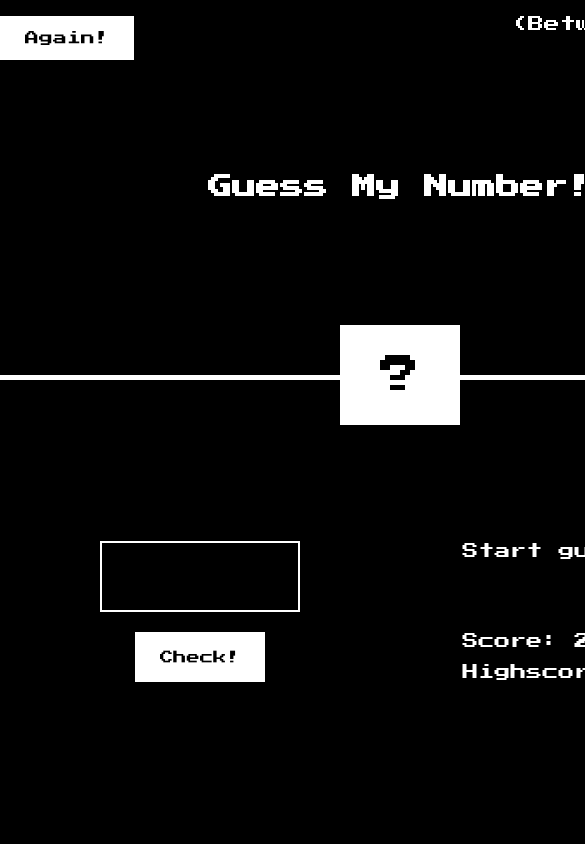
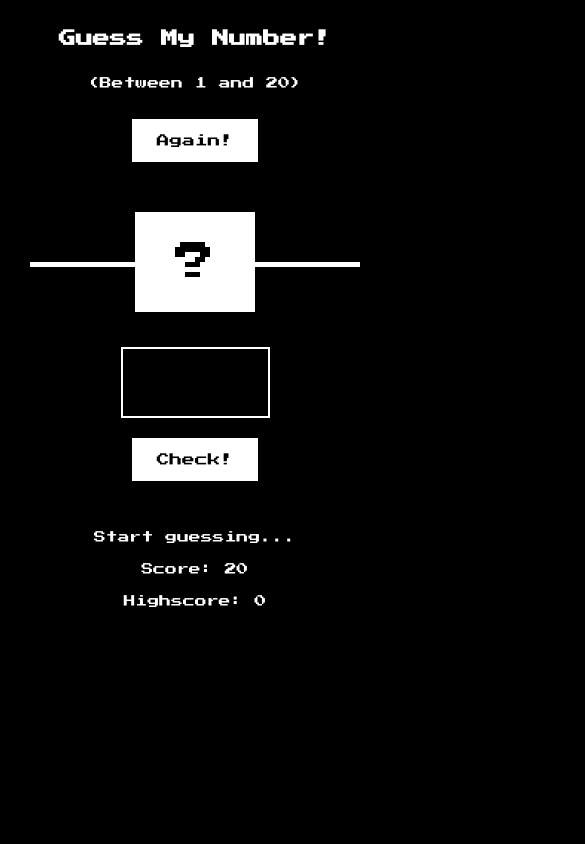
Before and after one commit to flaviosp15/guess-my-number, a plain HTML site: page index.html in a window 390 px wide. Shown: the top 844 px of the page, 585 px wide, since content can reach past the window. Drawn offline with Linux system fonts and the light colour scheme.

Commit message:
Adding mobile-first

```diff
--- a/index.html
+++ b/index.html
@@ -1,5 +1,6 @@
 <!DOCTYPE html>
 <html lang="en">
+
 <head>
   <meta charset="UTF-8" />
   <meta http-equiv="X-UA-Compatible" content="IE=edge" />
@@ -8,18 +9,19 @@
   <link rel="stylesheet" />
   <title>PROJECT: Guess My Number!</title>
 </head>
+
 <body>
   <section class="game container">
     <header>
-        <button class="btn-restart" type="button">Again!</button>
-        <p class="between">(Between 1 and 20)</p>
+      <button class="btn-restart btn" type="button">Again!</button>
       <h1 class="title">Guess My Number!</h1>
+      <p class="range-number">(Between 1 and 20)</p>
       <div class="number">?</div>
     </header>
     <main>
       <div class="left">
         <input class="guess" type="number" max="20" min="1" />
-          <button class="btn-check" type="button">Check!</button>
+        <button class="btn-check btn" type="button">Check!</button>
       </div>
       <div class="right">
         <p class="message">Start guessing...</p>
@@ -32,4 +34,5 @@
   </section>
   <script src="script.js"></script>
 </body>
+
 </html>
--- a/style.css
+++ b/style.css
@@ -1,53 +1,49 @@
-@import url('https://fonts.googleapis.com/css2?family=Press+Start+2P&display=swap');
+@import url("https://fonts.googleapis.com/css2?family=Press+Start+2P&display=swap");
 
 * {
   margin: 0;
   padding: 0;
   box-sizing: border-box;
-  font-family: 'Press Start 2P';
+  font-family: "Press Start 2P";
 }
 body {
-  height: 100vh;
   color: #ffffff;
   background-color: #000000;
-  /* background-color: #37ed2d; */
 }
 .container {
   margin: 0 auto;
-  width: 800px;
-  height: 100vh;
+  padding: 40px;
+  max-width: 1000px;
+}
+.btn {
+  padding: 15px 25px;
+  font-size: 0.9rem;
+  background-color: #ffffff;
+  border: none;
+  cursor: pointer;
 }
 
 /* HEADER */
 header {
   position: relative;
-  height: 45vh;
+  display: grid;
+  grid-template: repeat(2, 1fr) / repeat(3, 1fr);
   border-bottom: 5px solid #ffffff;
+  padding-bottom: 50px;
+  justify-items: center;
+  gap: 30px 0;
 }
 .btn-restart {
-  position: absolute;
-  top: 1rem;
-  padding: 15px 25px;
-  font-size: 14px;
-  cursor: pointer;
-  background-color: #ffffff;
-  border: none;
+  justify-self: left;
 }
-.between {
-  position: absolute;
-  top: 1rem;
-  right: 0;
+.range-number {
+  font-size: 1rem;
+  justify-self: right;
+  grid-area: 1 / 2 / 1 span / 3 span;
 }
 .title {
-  position: absolute;
-  top: 50%;
-  left: 50%;
-  margin-right: -50%;
-  transform: translate(-50%, -50%);
-  -webkit-transform: translate(-50%, -50%);
-  -moz-transform: translate(-50%, -50%);
-  -ms-transform: translate(-50%, -50%);
-  -o-transform: translate(-50%, -50%);
+  grid-area: 2 / 1 / 2 span / 3 span;
+  font-size: 1.5rem;
 }
 .number {
   position: absolute;
@@ -68,18 +64,18 @@ header {
 
 /* MAIN CONTENT */
 main {
-  display: flex;
-  height: 55vh;
+  display: grid;
+  grid-template-columns: 1fr 1fr;
+  padding-top: 80px;
+  gap: 20px;
 }
 .left {
   display: flex;
   flex-direction: column;
   align-items: center;
-  justify-content: center;
-  width: 50%;
 }
 .guess {
-  width: 200px;
+  max-width: 200px;
   padding: 1rem;
   background-color: transparent;
   color: #ffffff;
@@ -87,13 +83,6 @@ main {
   text-align: center;
   font-size: 35px;
   margin-bottom: 20px;
-}
-.btn-check {
-  width: 130px;
-  height: 50px;
-  background-color: #ffffff;
-  border: none;
-  cursor: pointer;
 }
 .btn-check:disabled {
   cursor: not-allowed;
@@ -103,20 +92,7 @@ main {
   display: flex;
   flex-direction: column;
   align-items: center;
-  justify-content: center;
-  width: 50%;
-}
-.message {
-  height: 70px;
-  width: 275px;
-  margin-bottom: 20px;
-}
-.score {
-  width: 275px;
-  margin-bottom: 15px;
-}
-.highscore {
-  width: 275px;
+  gap: 20px;
 }
 .game-over {
   background-color: #f54343;
@@ -124,3 +100,41 @@ main {
 .correct-answer {
   background-color: #37ed2d;
 }
+
+@media (max-width: 645px) {
+  .container {
+    padding: 30px;
+  }
+  .btn {
+    font-size: calc(0.6rem + 0.8vw);
+  }
+  header {
+    grid-template: auto / 1fr;
+    justify-items: center;
+    padding-bottom: 100px;
+  }
+  .btn-restart {
+    justify-self: initial;
+    grid-row: 3;
+  }
+  .range-number {
+    grid-area: initial;
+    justify-self: initial;
+    font-size: calc(0.5rem + 1vw);
+  }
+  .title {
+    grid-area: initial;
+    font-size: calc(0.7rem + 1.5vw);
+  }
+  main {
+    grid-template-columns: 1fr;
+    gap: 50px;
+  }
+  .right {
+    align-items: center;
+    font-size: calc(0.5rem + 1vw);
+  }
+  .message {
+    max-width: 17ch;
+  }
+}
```
Lines whose indentation alone changed are shown as unchanged.
